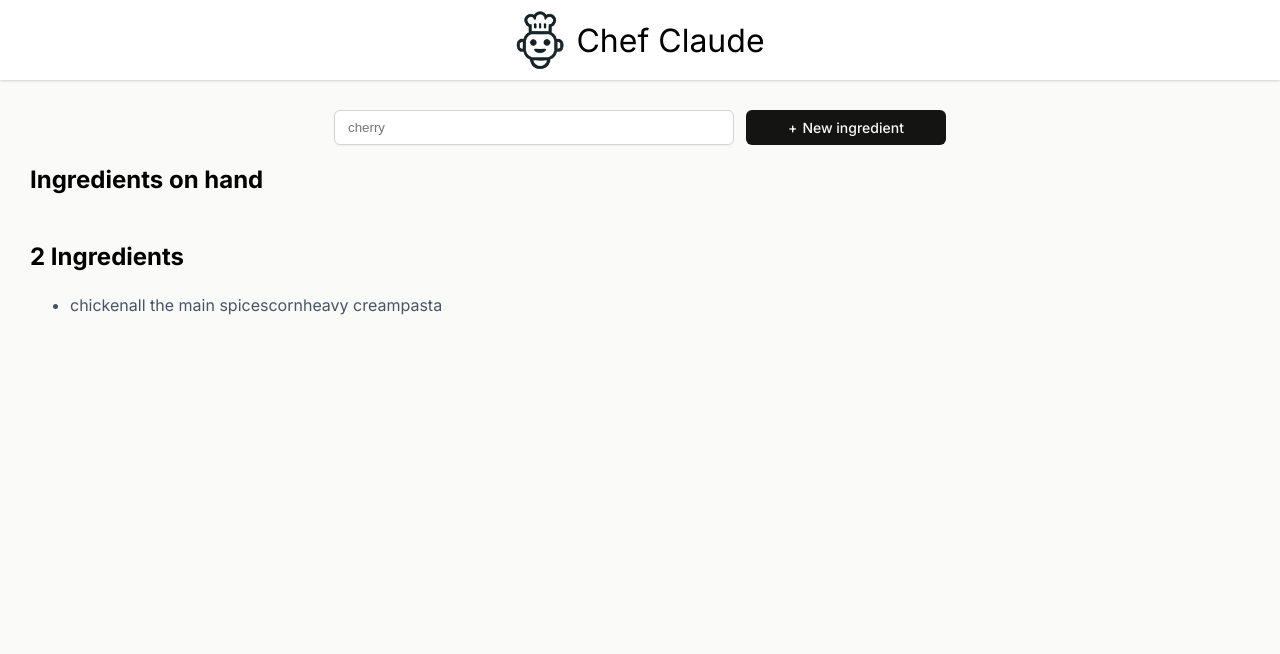
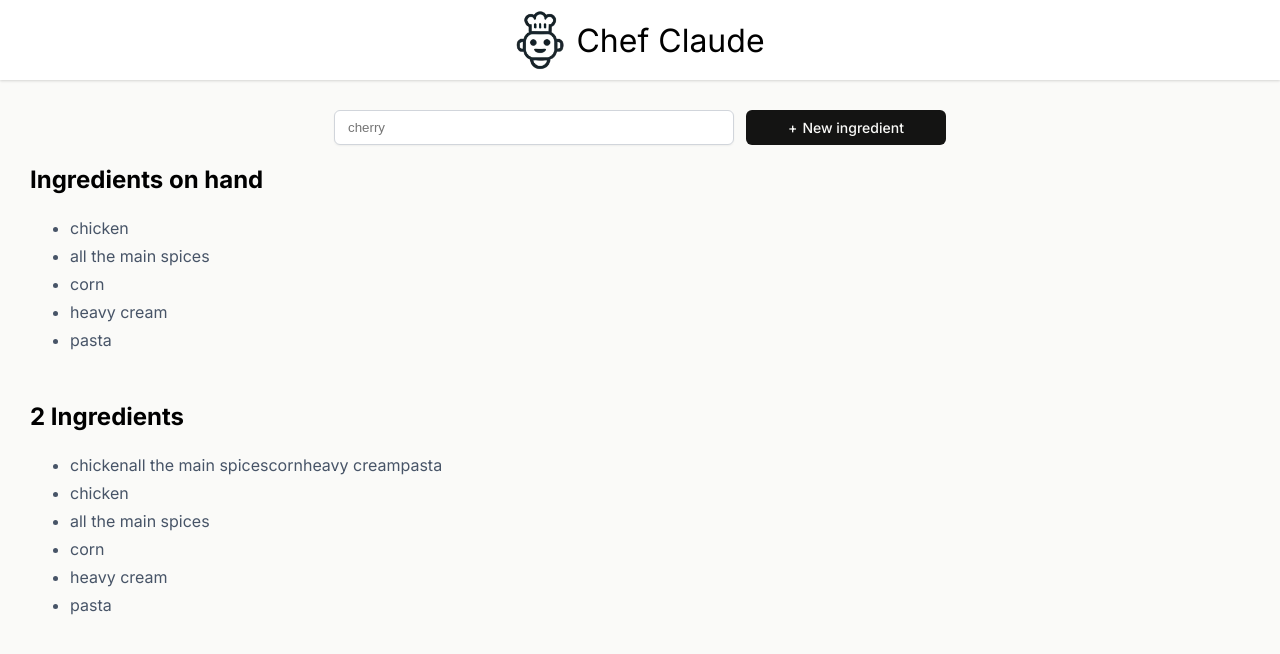
Before and after one commit to EnCo-de/vite-project, a React (Vite) app: page / in a window 1280 px wide. Shown: the top 654 px of the page. Built offline with nearby package versions, Linux system fonts and the light colour scheme.

Commit message:
fix handle form Submit event to show ingredients

```diff
--- a/src/Ingredients.jsx
+++ b/src/Ingredients.jsx
@@ -2,9 +2,7 @@ import React from "react";
 
 export default function Ingredients() {
     const [ingredients, setIngredients] = React.useState(["chicken", "all the main spices", "corn", "heavy cream", "pasta"])
-    let ingredientsList = ingredients.map((ingredient) => {
-        <li key={ingredient}>{ingredient}</li>
-    })
+    let ingredientsList = ingredients.map((ingredient) => <li key={ingredient}>{ingredient}</li>)
     alert(ingredientsList)
 
     function handleSubmit(event) {
@@ -34,7 +32,7 @@ export default function Ingredients() {
                     <li key="{ingredient}">{ingredients}</li>
                     {
                         ingredients.map((ingredient) => {
-                            <li key={ingredient}>{ingredient}</li>
+                            return <li key={ingredient}>{ingredient}</li>
                         })
                     }
                 </ul>
```
